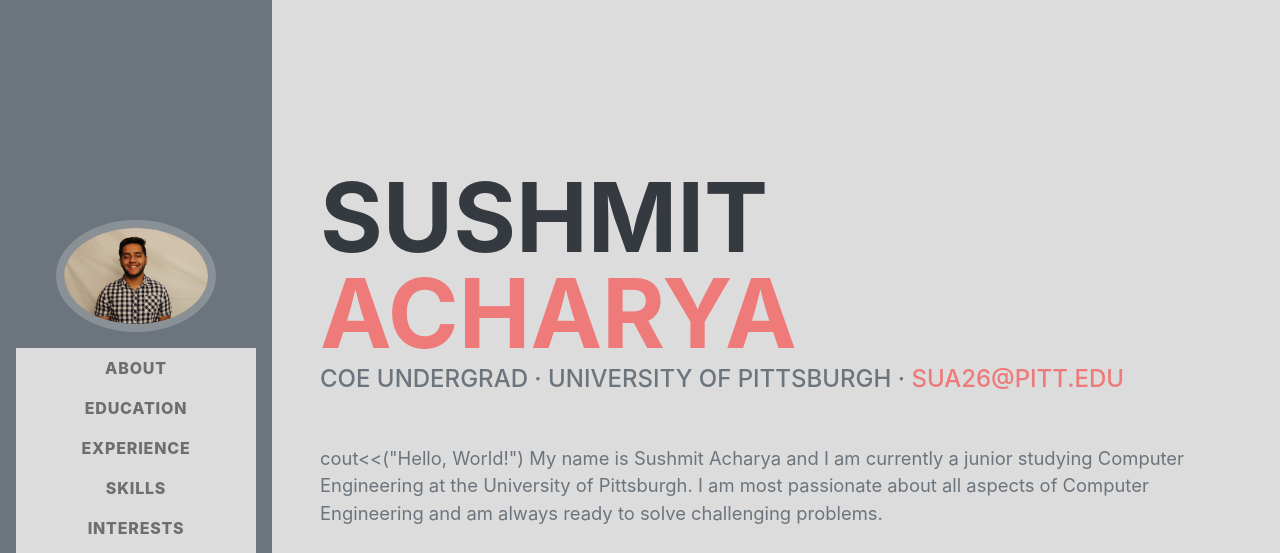
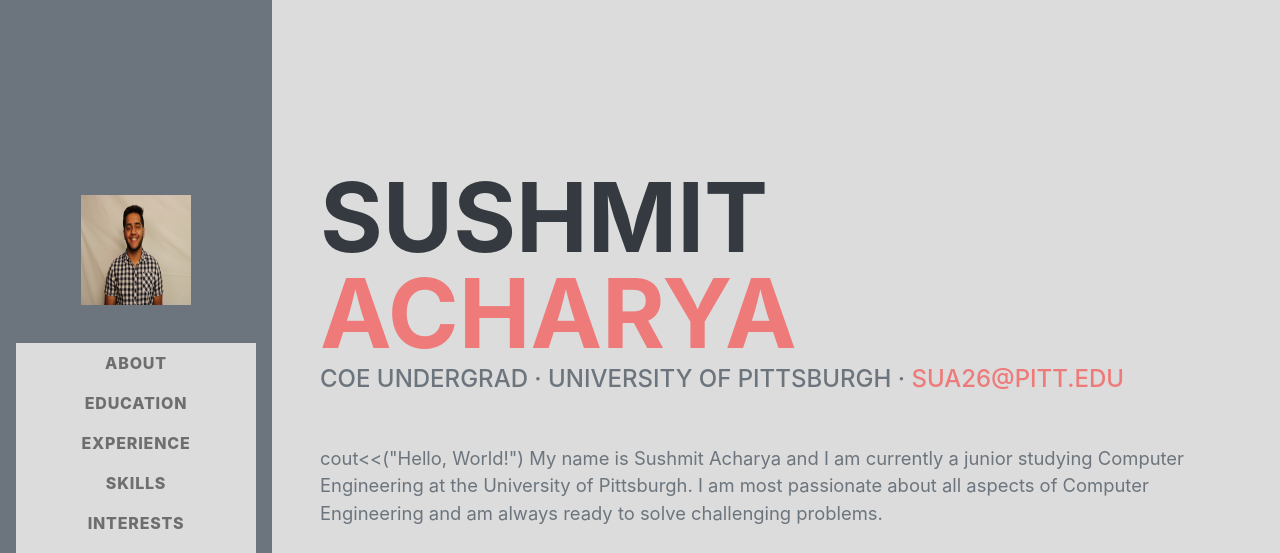
Before and after one commit to sush2023/Portfolio, a plain HTML site: page index.html in a window 1280 px wide. Shown: the top 553 px of the page. Drawn offline with nearby package versions, Linux system fonts and the light colour scheme; no server answers; a web font is replaced by a local one.

Commit message:
Update index.html

```diff
--- a/index.html
+++ b/index.html
@@ -31,7 +31,7 @@
         <nav class="navbar navbar-expand-lg navbar-light bg-secondary fixed-top" id="sideNav">
             <a class="navbar-brand js-scroll-trigger" href="#page-top">
                 <span class="d-block d-lg-none">Menu</span>
-                <span class="d-none d-lg-block"><img class="img-fluid img-profile rounded-circle mx-auto mb-2" src="assets/img/prof.jpg" alt="" /></span>
+                <span class="d-none d-lg-block"><img src="assets/img/prof.jpg" alt="" style="position:relative; left:0px; bottom:30px; width:110px; height:110px;" /></span>
             </a>
             <button class="navbar-toggler" type="button" data-toggle="collapse" data-target="#navbarSupportedContent" aria-controls="navbarSupportedContent" aria-expanded="false" aria-label="Toggle navigation"><span class="navbar-toggler-icon"></span></button>
             <div class="collapse navbar-collapse" id="navbarSupportedContent">
```
